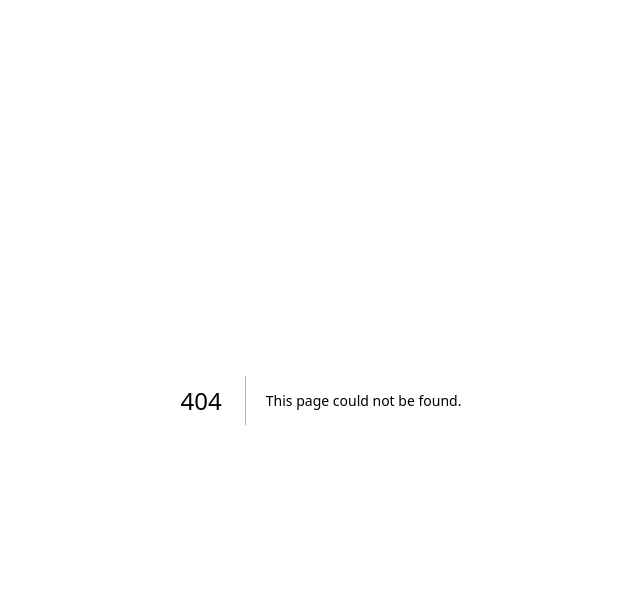
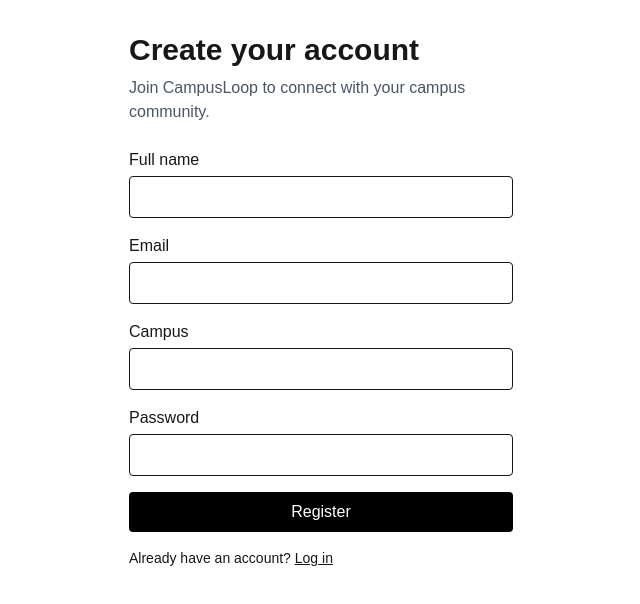
Before and after one commit to tasniamaha/CampusLoop, a Next.js app in the folder frontend/web/: page /register in a window 1280 px wide. Before the commit this address had no page. Shown: the top 604 px of the page, without its empty margins (319-959 px from the left). Built offline with nearby package versions, Linux system fonts and the light colour scheme.

Commit message:
feat:added register pages

```diff
--- /dev/null
+++ b/frontend/web/app/api/auth/logout/route.ts
@@ -0,0 +1,16 @@
+
+import { NextResponse } from 'next/server';
+
+export async function POST() {
+  const response = NextResponse.json({ ok: true });
+
+  response.cookies.set('campusloop_token', '', {
+    httpOnly: true,
+    secure: process.env.NODE_ENV === 'production',
+    sameSite: 'lax',
+    path: '/',
+    maxAge: 0,
+  });
+
+  return response;
+}
--- /dev/null
+++ b/frontend/web/app/api/auth/register/route.ts
@@ -0,0 +1,43 @@
+
+import { NextRequest, NextResponse } from 'next/server';
+
+export async function POST(request: NextRequest) {
+  let body: unknown;
+
+  try {
+    body = await request.json();
+  } catch {
+    return NextResponse.json(
+      { message: 'Invalid request body' },
+      { status: 400 },
+    );
+  }
+
+  if (!process.env.API_URL) {
+    return NextResponse.json(
+      { message: 'Registration service is not configured' },
+      { status: 500 },
+    );
+  }
+
+  try {
+    const response = await fetch(
+      `${process.env.API_URL}/users/register`,
+      {
+        method: 'POST',
+        headers: { 'Content-Type': 'application/json' },
+        body: JSON.stringify(body),
+        cache: 'no-store',
+      },
+    );
+
+    const data = await response.json();
+
+    return NextResponse.json(data, { status: response.status });
+  } catch {
+    return NextResponse.json(
+      { message: 'Unable to connect to the registration service' },
+      { status: 502 },
+    );
+  }
+}
--- a/frontend/web/app/dashboard/page.tsx
+++ b/frontend/web/app/dashboard/page.tsx
@@ -1,5 +1,16 @@
 
-export default function DashboardPage() {
+import { redirect } from 'next/navigation';
+import { getCurrentUser } from '../../lib/auth';
+import LogoutButton from '../../components/logout-button';
+// export const dynamic = 'force-dynamic';
+export const instant = false
+export default async function DashboardPage() {
+  const user = await getCurrentUser();
+
+  if (!user) {
+    redirect('/login');
+  }
+
   return (
     <main className="min-h-screen bg-gray-50 px-6 py-12">
       <div className="mx-auto max-w-4xl">
@@ -8,9 +19,34 @@
         </h1>
 
         <p className="mt-3 text-gray-600">
-          You have reached the dashboard. Campus resources, lost-and-found,
-          and study collaboration will be available here.
+          Welcome, {user.name}.
         </p>
+        <header className="flex items-center justify-between gap-4">
+        <h1 className="text-2xl font-bold">CampusLoop Dashboard</h1>
+          <LogoutButton />
+        </header>
+        <div className="mt-8 grid gap-4 sm:grid-cols-3">
+          <section className="rounded-xl border bg-white p-5">
+            <h2 className="font-semibold">Resource Sharing</h2>
+            <p className="mt-2 text-sm text-gray-600">
+              Share and discover campus resources.
+            </p>
+          </section>
+
+          <section className="rounded-xl border bg-white p-5">
+            <h2 className="font-semibold">Lost and Found</h2>
+            <p className="mt-2 text-sm text-gray-600">
+              Find or report missing items.
+            </p>
+          </section>
+
+          <section className="rounded-xl border bg-white p-5">
+            <h2 className="font-semibold">Study Collaboration</h2>
+            <p className="mt-2 text-sm text-gray-600">
+              Connect with other students.
+            </p>
+          </section>
+        </div>
       </div>
     </main>
   );
--- /dev/null
+++ b/frontend/web/app/register/page.tsx
@@ -0,0 +1,139 @@
+
+'use client';
+
+import { useState } from 'react';
+import Link from 'next/link';
+import { useRouter } from 'next/navigation';
+
+export default function RegisterPage() {
+  const router = useRouter();
+
+  const [name, setName] = useState('');
+  const [email, setEmail] = useState('');
+  const [password, setPassword] = useState('');
+  const [campus, setCampus] = useState('');
+  const [error, setError] = useState('');
+  const [loading, setLoading] = useState(false);
+
+  async function handleSubmit(
+    event: React.FormEvent<HTMLFormElement>,
+  ) {
+    event.preventDefault();
+    setError('');
+    setLoading(true);
+
+    try {
+      const response = await fetch('/api/auth/register', {
+        method: 'POST',
+        headers: { 'Content-Type': 'application/json' },
+        body: JSON.stringify({ name, email, password, campus }),
+      });
+
+      const data = await response.json();
+
+      if (!response.ok) {
+        const message = data.message;
+        setError(
+          Array.isArray(message)
+            ? message.join(', ')
+            : message || 'Registration failed.',
+        );
+        return;
+      }
+
+      router.push('/login');
+    } catch {
+      setError('Unable to connect. Please try again.');
+    } finally {
+      setLoading(false);
+    }
+  }
+
+  return (
+    <main className="mx-auto max-w-md p-8">
+      <h1 className="mb-2 text-3xl font-bold">Create your account</h1>
+      <p className="mb-6 text-gray-600">
+        Join CampusLoop to connect with your campus community.
+      </p>
+
+      <form onSubmit={handleSubmit} className="space-y-4">
+        <div>
+          <label htmlFor="name" className="mb-1 block">
+            Full name
+          </label>
+          <input
+            id="name"
+            value={name}
+            onChange={(e) => setName(e.target.value)}
+            required
+            autoComplete="name"
+            className="w-full rounded border p-2"
+          />
+        </div>
+
+        <div>
+          <label htmlFor="email" className="mb-1 block">
+            Email
+          </label>
+          <input
+            id="email"
+            type="email"
+            value={email}
+            onChange={(e) => setEmail(e.target.value)}
+            required
+            autoComplete="email"
+            className="w-full rounded border p-2"
+          />
+        </div>
+
+        <div>
+          <label htmlFor="campus" className="mb-1 block">
+            Campus
+          </label>
+          <input
+            id="campus"
+            value={campus}
+            onChange={(e) => setCampus(e.target.value)}
+            required
+            className="w-full rounded border p-2"
+          />
+        </div>
+
+        <div>
+          <label htmlFor="password" className="mb-1 block">
+            Password
+          </label>
+          <input
+            id="password"
+            type="password"
+            value={password}
+            onChange={(e) => setPassword(e.target.value)}
+            required
+            minLength={12}
+            maxLength={72}
+            autoComplete="new-password"
+            className="w-full rounded border p-2"
+          />
+        </div>
+
+        {error && (
+          <p role="alert" className="text-sm text-red-600">
+            {error}
+          </p>
+        )}
+
+        <button
+          type="submit"
+          disabled={loading}
+          className="w-full rounded bg-black p-2 text-white disabled:opacity-50"
+        >
+          {loading ? 'Creating account...' : 'Register'}
+        </button>
+      </form>
+
+      <p className="mt-4 text-sm">
+        Already have an account? <Link href="/login" className="underline">Log in</Link>
+      </p>
+    </main>
+  );
+}
--- /dev/null
+++ b/frontend/web/components/logout-button.tsx
@@ -0,0 +1,53 @@
+
+'use client';
+
+import { useState } from 'react';
+import { useRouter } from 'next/navigation';
+
+export default function LogoutButton() {
+  const router = useRouter();
+  const [loading, setLoading] = useState(false);
+  const [error, setError] = useState('');
+
+  async function handleLogout() {
+    setLoading(true);
+    setError('');
+
+    try {
+      const response = await fetch('/api/auth/logout', {
+        method: 'POST',
+      });
+
+      if (!response.ok) {
+        setError('Logout failed. Please try again.');
+        return;
+      }
+
+      router.replace('/login');
+      router.refresh();
+    } catch {
+      setError('Unable to log out. Check your connection and retry.');
+    } finally {
+      setLoading(false);
+    }
+  }
+
+  return (
+    <div>
+      <button
+        type="button"
+        onClick={handleLogout}
+        disabled={loading}
+        className="rounded border px-4 py-2 disabled:opacity-50"
+      >
+        {loading ? 'Logging out...' : 'Log out'}
+      </button>
+
+      {error && (
+        <p role="alert" className="mt-2 text-sm text-red-600">
+          {error}
+        </p>
+      )}
+    </div>
+  );
+}
--- /dev/null
+++ b/frontend/web/lib/auth.ts
@@ -0,0 +1,30 @@
+
+import { cookies } from 'next/headers';
+
+const API_URL = process.env.API_URL;
+
+export async function getCurrentUser() {
+  const cookieStore = await cookies();
+  const token = cookieStore.get('campusloop_token')?.value;
+
+  if (!token || !API_URL) {
+    return null;
+  }
+
+  try {
+    const response = await fetch(`${API_URL}/auth/me`, {
+      headers: {
+        Authorization: `Bearer ${token}`,
+      },
+      cache: 'no-store',
+    });
+
+    if (!response.ok) {
+      return null;
+    }
+
+    return await response.json();
+  } catch {
+    return null;
+  }
+}
```
